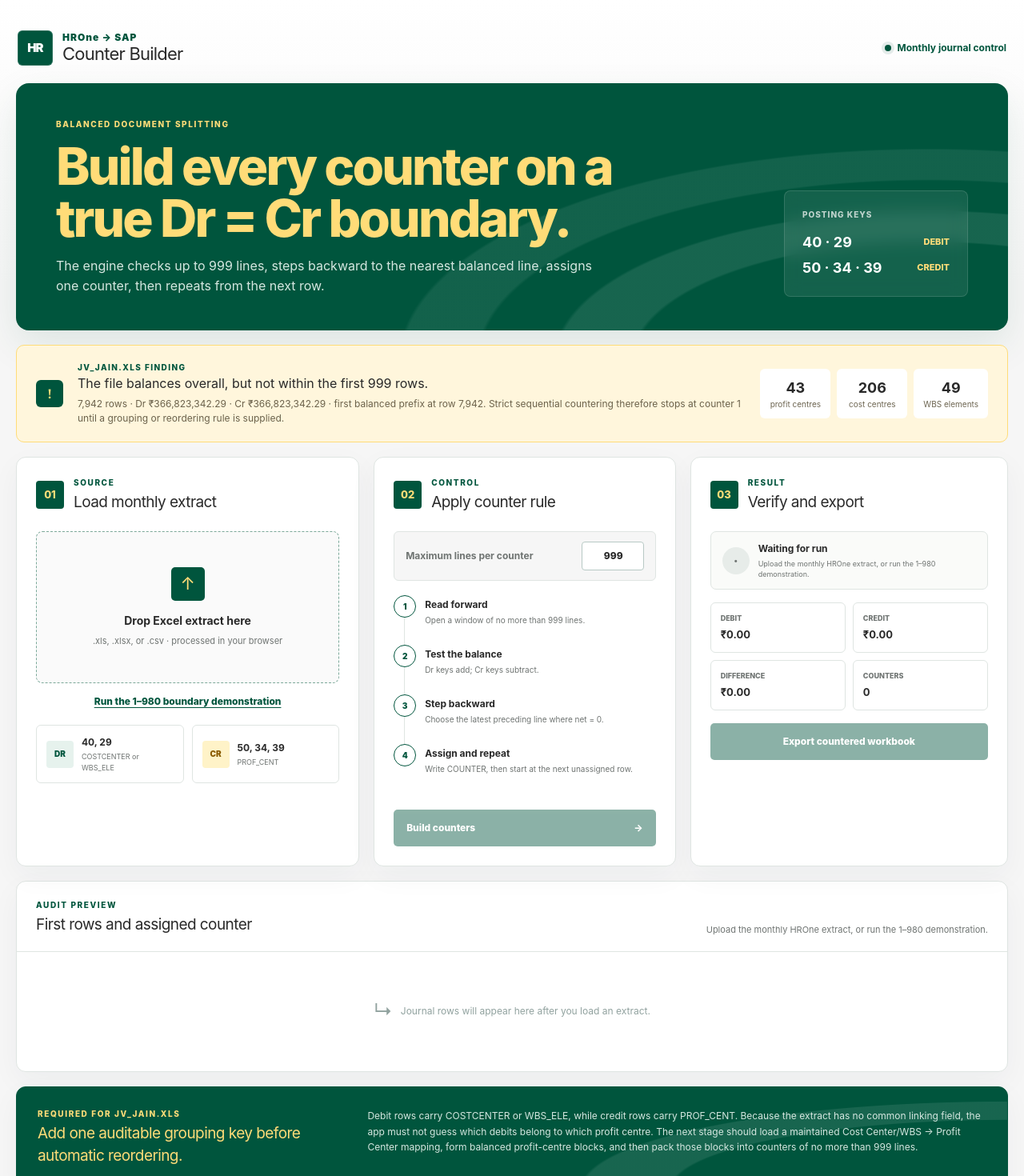
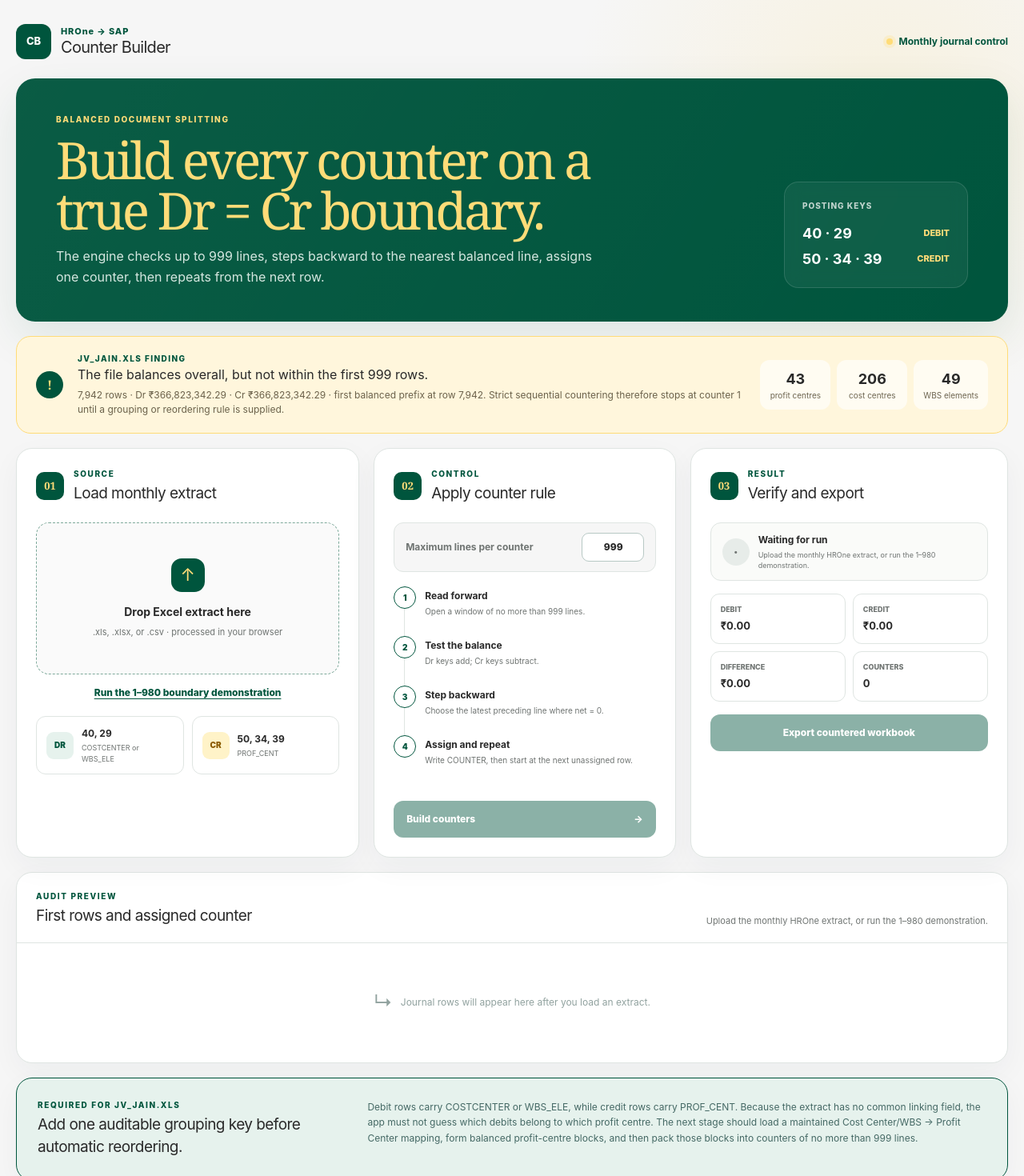
Before and after one commit to deepakAstrum/hrone-jv-counter-builder, a Next.js app: page / in a window 1280 px wide. Shown: the top 1470 px of the page at 80% size. Built offline with nearby package versions, Linux system fonts and the light colour scheme.

Commit message:
Limit HROne update to color theme only

```diff
--- a/app/globals.css
+++ b/app/globals.css
@@ -15,7 +15,7 @@
   --amber-soft: #fff6dc;
   --red: #8a5b00;
   --red-soft: #fff3c8;
-  --shadow: 0 18px 48px rgba(0, 85, 61, 0.1);
+  --shadow: 0 20px 55px rgba(0, 85, 61, 0.1);
 }
 
 * {
@@ -29,7 +29,7 @@ html {
 body {
   margin: 0;
   background:
-    linear-gradient(180deg, #ffffff 0, var(--paper) 22rem),
+    radial-gradient(circle at 86% 9%, rgba(255, 220, 120, 0.18), transparent 24rem),
     var(--paper);
   color: var(--ink);
   font-family: Inter, Aptos, "Segoe UI", Arial, sans-serif;
@@ -44,12 +44,6 @@ button {
   color: inherit;
 }
 
-button:focus-visible,
-input:focus-visible {
-  outline: 3px solid rgba(255, 220, 120, 0.85);
-  outline-offset: 2px;
-}
-
 .app-shell {
   width: min(1480px, calc(100% - 40px));
   margin: 0 auto;
@@ -60,7 +54,7 @@ input:focus-visible {
   display: flex;
   align-items: center;
   gap: 12px;
-  padding: 18px 2px 22px;
+  padding: 10px 0 24px;
 }
 
 .brand-mark {
@@ -68,13 +62,12 @@ input:focus-visible {
   width: 44px;
   height: 44px;
   place-items: center;
-  border-radius: 6px;
+  border-radius: 12px;
   background: var(--teal);
   color: #fff;
-  font-size: 15px;
-  font-weight: 900;
-  letter-spacing: -0.06em;
-  box-shadow: inset 0 0 0 1px rgba(255, 255, 255, 0.16);
+  font-size: 13px;
+  font-weight: 850;
+  letter-spacing: -0.02em;
 }
 
 .brand-copy {
@@ -88,14 +81,14 @@ input:focus-visible {
 
 .brand-copy p {
   color: var(--teal);
-  font-size: 12px;
-  font-weight: 900;
+  font-size: 11px;
+  font-weight: 800;
   letter-spacing: 0.08em;
 }
 
 .brand-copy h1 {
   margin-top: 3px;
-  font-size: 22px;
+  font-size: 20px;
   letter-spacing: -0.035em;
 }
 
@@ -113,8 +106,8 @@ input:focus-visible {
   width: 8px;
   height: 8px;
   border-radius: 999px;
-  background: var(--teal);
-  box-shadow: 0 0 0 4px rgba(0, 85, 61, 0.1);
+  background: var(--lime);
+  box-shadow: 0 0 0 4px rgba(255, 220, 120, 0.24);
 }
 
 .hero {
@@ -124,9 +117,9 @@ input:focus-visible {
   align-items: end;
   padding: 44px 50px 42px;
   overflow: hidden;
-  border-radius: 16px;
+  border-radius: 24px;
   background:
-    radial-gradient(78% 125% at 92% 112%, transparent 0 38%, rgba(25, 102, 80, 0.92) 38.5% 48%, transparent 48.5% 58%, rgba(25, 102, 80, 0.75) 58.5% 68%, transparent 68.5%),
+    linear-gradient(120deg, rgba(255, 255, 255, 0.04), transparent),
     var(--teal);
   color: #fff;
   box-shadow: var(--shadow);
@@ -148,11 +141,11 @@ input:focus-visible {
   max-width: 750px;
   margin: 12px 0 14px;
   color: var(--lime);
-  font-family: Inter, Aptos, "Segoe UI", Arial, sans-serif;
+  font-family: Georgia, "Times New Roman", serif;
   font-size: clamp(40px, 5vw, 68px);
-  font-weight: 800;
-  letter-spacing: -0.045em;
-  line-height: 1.02;
+  font-weight: 500;
+  letter-spacing: -0.055em;
+  line-height: 0.98;
 }
 
 .hero-copy {
@@ -170,8 +163,8 @@ input:focus-visible {
   min-width: 230px;
   padding: 22px;
   border: 1px solid rgba(255, 255, 255, 0.13);
-  border-radius: 8px;
-  background: rgba(255, 255, 255, 0.08);
+  border-radius: 18px;
+  background: rgba(255, 255, 255, 0.055);
   backdrop-filter: blur(10px);
 }
 
@@ -207,7 +200,7 @@ input:focus-visible {
   margin: 18px 0;
   padding: 20px 24px;
   border: 1px solid var(--lime);
-  border-radius: 10px;
+  border-radius: 18px;
   background: var(--amber-soft);
 }
 
@@ -217,7 +210,6 @@ input:focus-visible {
   height: 34px;
   place-items: center;
   border-radius: 50%;
-  border-radius: 6px;
   background: var(--teal);
   color: var(--lime);
   font-family: Georgia, serif;
@@ -257,8 +249,8 @@ input:focus-visible {
 .finding-metrics span {
   min-width: 88px;
   padding: 10px 12px;
-  border-radius: 6px;
-  background: #fff;
+  border-radius: 12px;
+  background: rgba(255, 255, 255, 0.65);
   color: #6d6551;
   font-size: 10px;
   text-align: center;
@@ -280,7 +272,7 @@ input:focus-visible {
 .data-panel,
 .next-rule {
   border: 1px solid var(--line);
-  border-radius: 12px;
+  border-radius: 20px;
   background: var(--panel);
   box-shadow: 0 12px 36px rgba(25, 57, 58, 0.045);
 }
@@ -302,10 +294,10 @@ input:focus-visible {
   width: 35px;
   height: 35px;
   place-items: center;
-  border-radius: 4px;
+  border-radius: 10px;
   background: var(--teal);
   color: var(--lime);
-  font-family: Inter, Aptos, "Segoe UI", Arial, sans-serif;
+  font-family: Georgia, serif;
   font-size: 13px;
   font-weight: 800;
 }
@@ -331,7 +323,7 @@ input:focus-visible {
   align-content: center;
   padding: 24px;
   border: 1.5px dashed #7da99a;
-  border-radius: 8px;
+  border-radius: 16px;
   background: #fafafa;
   transition: 160ms ease;
 }
@@ -349,7 +341,7 @@ input:focus-visible {
   height: 42px;
   margin-bottom: 14px;
   place-items: center;
-  border-radius: 5px;
+  border-radius: 13px;
   background: var(--teal);
   color: var(--lime);
   font-size: 22px;
@@ -394,7 +386,7 @@ input:focus-visible {
   gap: 10px;
   padding: 12px;
   border: 1px solid var(--line);
-  border-radius: 6px;
+  border-radius: 12px;
 }
 
 .map-side {
@@ -403,7 +395,7 @@ input:focus-visible {
   height: 34px;
   flex: 0 0 auto;
   place-items: center;
-  border-radius: 4px;
+  border-radius: 9px;
   font-size: 10px;
   font-weight: 900;
 }
@@ -441,7 +433,7 @@ input:focus-visible {
   justify-content: space-between;
   padding: 12px 14px;
   border: 1px solid var(--line);
-  border-radius: 6px;
+  border-radius: 12px;
   background: #f6f6f6;
   color: var(--muted);
   font-size: 12px;
@@ -452,7 +444,7 @@ input:focus-visible {
   width: 78px;
   padding: 8px 10px;
   border: 1px solid #b8c9c5;
-  border-radius: 4px;
+  border-radius: 9px;
   background: #fff;
   color: var(--ink);
   font-weight: 850;
@@ -523,7 +515,7 @@ input:focus-visible {
   width: 100%;
   cursor: pointer;
   border: 0;
-  border-radius: 5px;
+  border-radius: 12px;
   font-size: 12px;
   font-weight: 850;
   transition: 160ms ease;
@@ -541,7 +533,7 @@ input:focus-visible {
 .primary-button:hover:not(:disabled),
 .export-button:hover:not(:disabled) {
   transform: translateY(-1px);
-  background: var(--teal-dark);
+  filter: brightness(0.95);
 }
 
 button:disabled {
@@ -556,7 +548,7 @@ button:disabled {
   align-items: center;
   padding: 12px 14px;
   border: 1px solid var(--line);
-  border-radius: 7px;
+  border-radius: 13px;
   background: #fafbf9;
 }
 
@@ -615,7 +607,7 @@ button:disabled {
 .totals-grid > div {
   padding: 12px;
   border: 1px solid var(--line);
-  border-radius: 6px;
+  border-radius: 11px;
   background: #fff;
 }
 
@@ -724,7 +716,7 @@ th:last-child {
   min-width: 31px;
   height: 22px;
   place-items: center;
-  border-radius: 4px;
+  border-radius: 6px;
   font-size: 9px;
   font-weight: 900;
 }
@@ -761,10 +753,7 @@ th:last-child {
   margin-top: 18px;
   padding: 26px;
   border-color: var(--teal);
-  background:
-    radial-gradient(75% 150% at 100% 100%, transparent 0 45%, rgba(25, 102, 80, 0.95) 45.5% 57%, transparent 57.5%),
-    var(--teal);
-  color: #fff;
+  background: var(--teal-soft);
 }
 
 .next-rule p {
@@ -772,14 +761,9 @@ th:last-child {
 }
 
 .next-rule > p {
-  color: #d5e7e0;
+  color: #456965;
   font-size: 12px;
   line-height: 1.65;
-}
-
-.next-rule .kicker,
-.next-rule h3 {
-  color: var(--lime);
 }
 
 .sr-only {
--- a/app/layout.tsx
+++ b/app/layout.tsx
@@ -1,48 +1,11 @@
 import type { Metadata } from "next";
-import { headers } from "next/headers";
 import "./globals.css";
 
-const title = "HROne Counter Builder";
-const description =
-  "Build and verify balanced SAP posting counters from monthly HROne journal extracts.";
-
-export async function generateMetadata(): Promise<Metadata> {
-  const requestHeaders = await headers();
-  const host =
-    requestHeaders.get("x-forwarded-host") ?? requestHeaders.get("host");
-  const protocol =
-    requestHeaders.get("x-forwarded-proto") ??
-    (host?.startsWith("localhost") ? "http" : "https");
-  const origin = host
-    ? `${protocol}://${host}`
-    : "https://hrone-counter-builder-jain.deepak-basera1985.chatgpt.site";
-  const imageUrl = `${origin}/og.png`;
-
-  return {
-    title,
-    description,
-    openGraph: {
-      title,
-      description,
-      type: "website",
-      url: origin,
-      images: [
-        {
-          url: imageUrl,
-          width: 1672,
-          height: 941,
-          alt: "HROne Counter Builder — balanced monthly journals",
-        },
-      ],
-    },
-    twitter: {
-      card: "summary_large_image",
-      title,
-      description,
-      images: [imageUrl],
-    },
-  };
-}
+export const metadata: Metadata = {
+  title: "HROne Counter Builder",
+  description:
+    "Build and verify balanced SAP posting counters from monthly HROne journal extracts.",
+};
 
 export default function RootLayout({
   children,
--- a/app/page.tsx
+++ b/app/page.tsx
@@ -227,7 +227,7 @@ export default function Home() {
     <main className="app-shell">
       <header className="topbar">
         <div className="brand-mark" aria-hidden="true">
-          HR
+          CB
         </div>
         <div className="brand-copy">
           <p>HROne → SAP</p>
```
Also changed, not shown: public/og.png (deleted).
